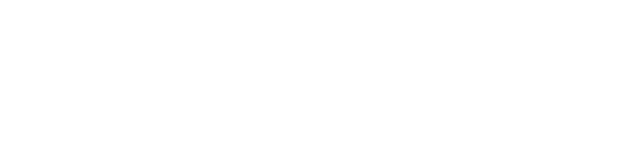
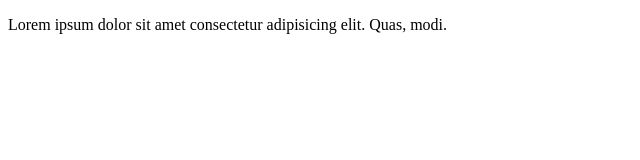
Before and after one commit to Andriy-Vladimirov/goit-markup-hw-01, a plain HTML site: page index.html in a window 1280 px wide. Shown: the whole page, without its empty margins (0-640 px from the left). Drawn offline with Linux system fonts and the light colour scheme.

Commit message:
add header

```diff
--- a/index.html
+++ b/index.html
@@ -6,7 +6,9 @@
     <title>Web Stusio</title>
 </head>
 <body>
-    <header></header>
+    <header>
+        <p>Lorem ipsum dolor sit amet consectetur adipisicing elit. Quas, modi.</p>
+    </header>
 
 </body>
 </html>
```
